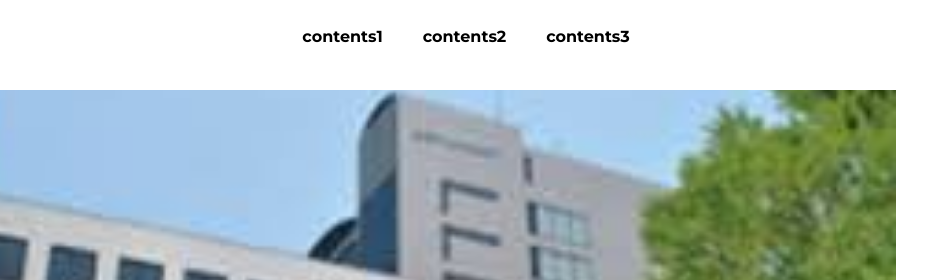
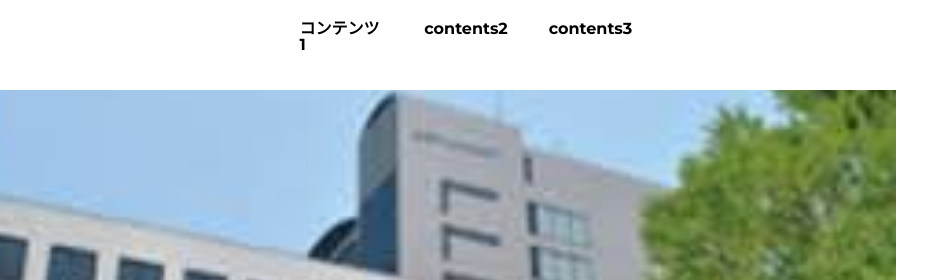
Before and after one commit to Tsuchiya0436/kim_lab, a plain HTML site: page index.html in a window 1280 px wide. Shown: the top 280 px of the page, 244-1176 px from the left. Drawn offline with Linux system fonts and the light colour scheme.

Commit message:
fix:content-title

```diff
--- a/index.html
+++ b/index.html
@@ -19,7 +19,7 @@
             </a>
             <nav class="site-menu">
                 <ul>
-                    <li><a href="./contents1.html">contents1</a></li>
+                    <li><a href="./contents1.html">コンテンツ1</a></li>
                     <li><a href="./contents2.html">contents2</a></li>
                     <li><a href="./contents3.html">contents3</a></li>
                 </ul>
```
